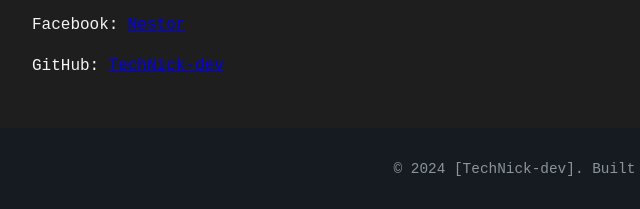
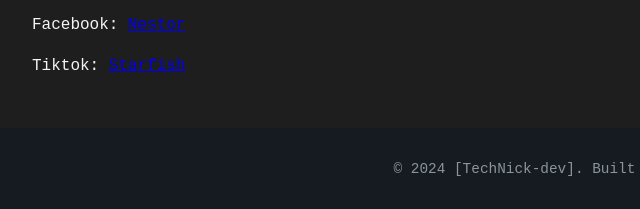
Before and after one commit to TechNick-dev/mywebsite, a plain HTML site: page index.html in a window 1280 px wide. Shown: the part 1474-1683 px from the top of the page, 0-640 px from the left. Drawn offline with Linux system fonts and the light colour scheme.

Commit message:
Update index.html

```diff
--- a/index.html
+++ b/index.html
@@ -77,7 +77,7 @@ I’m committed to learning every day, and I’m excited to be part of the web d
             <h2>Contact Me</h2>
             <p>Email: <a href="mailto:nestorcatubayjr@gmail.com"">nestorcatubayjr@gmail.com</a></p>
             <p>Facebook: <a href="https://web.facebook.com/nestorjr.catubay.9" target="_blank">Nestor</a></p>
-            <p>GitHub: <a href="https://github.com/TechNick-dev" target="_blank">TechNick-dev</a></p>
+            <p>Tiktok: <a href="https://www.tiktok.com/@starfish6969?fbclid=IwY2xjawG1MnRleHRuA2FlbQIxMAABHZARMUxEI-Q5y6mXcFF3qua5ioyOeVmkuDCPAmo0cjxU6vgKHTXBUHnc6A_aem_u36H0O68vjIyELb6g2XofA" target="_blank">Starfish</a></p>
         </section>
     </main>
     <footer>
```
